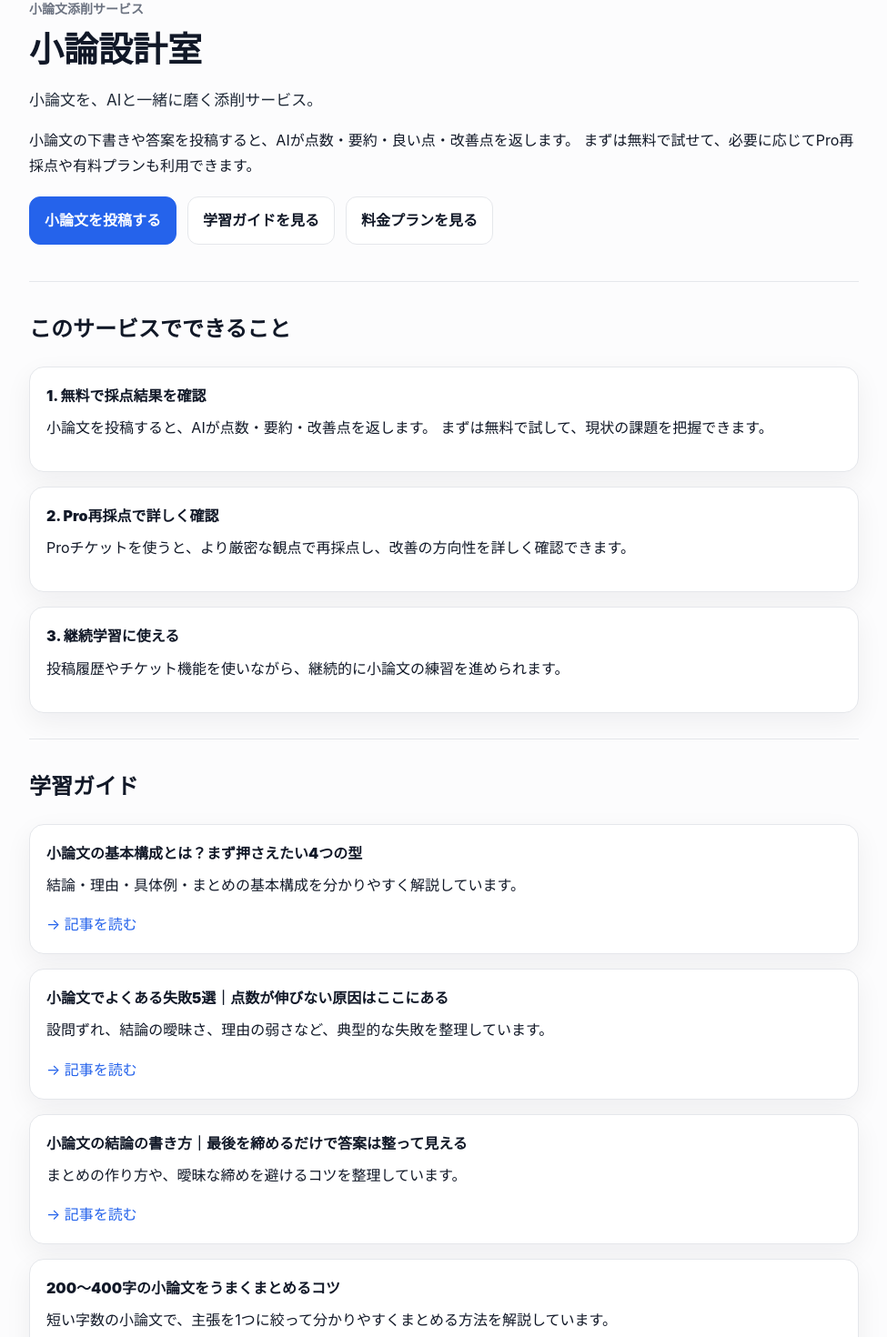
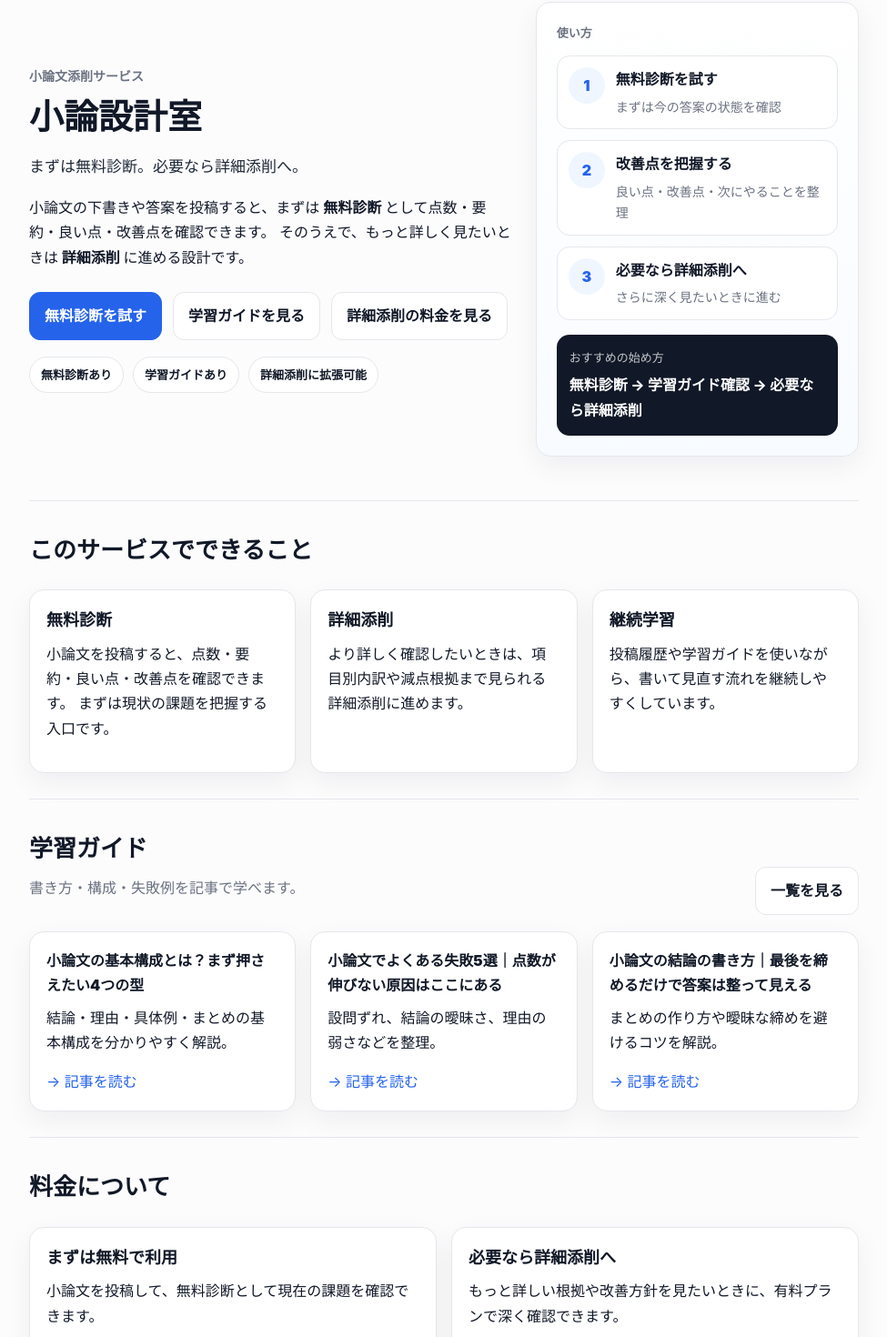
Before and after one commit to roromukuro-afk/shoron-rewarded-web, a Next.js app: page / in a window 1280 px wide. Shown: the part 151-1621 px from the top of the page at 91% size, without its empty margins (152-1127 px from the left). Built offline with nearby package versions, Linux system fonts and the light colour scheme.

Commit message:
align home page copy with free diagnostic and detailed review

```diff
--- a/app/page.tsx
+++ b/app/page.tsx
@@ -4,19 +4,38 @@ export default function HomePage() {
   return (
     <main>
       <div className="container">
-        <section style={{ padding: "40px 0 12px" }}>
+        <section style={{ padding: "44px 0 20px" }}>
+          <div
+            style={{
+              display: "grid",
+              gap: 24,
+              gridTemplateColumns: "1.2fr 0.8fr",
+              alignItems: "center",
+            }}
+          >
+            <div>
               <div className="page-eyebrow">小論文添削サービス</div>
-          <h1 className="page-title">小論設計室</h1>
-          <p className="page-lead">小論文を、AIと一緒に磨く添削サービス。</p>
 
-          <p style={{ marginTop: 12, fontSize: 16 }}>
-            小論文の下書きや答案を投稿すると、AIが点数・要約・良い点・改善点を返します。
-            まずは無料で試せて、必要に応じてPro再採点や有料プランも利用できます。
+              <h1 className="page-title" style={{ maxWidth: 700 }}>
+                小論設計室
+              </h1>
+
+              <p className="page-lead" style={{ maxWidth: 680 }}>
+                まずは無料診断。必要なら詳細添削へ。
               </p>
 
-          <div className="button-row">
+              <p style={{ marginTop: 14, fontSize: 16, maxWidth: 700 }}>
+                小論文の下書きや答案を投稿すると、まずは
+                <b> 無料診断 </b>
+                として点数・要約・良い点・改善点を確認できます。
+                そのうえで、もっと詳しく見たいときは
+                <b> 詳細添削 </b>
+                に進める設計です。
+              </p>
+
+              <div className="button-row" style={{ marginTop: 24 }}>
                 <Link href="/submit" className="button-primary">
-              小論文を投稿する
+                  無料診断を試す
                 </Link>
 
                 <Link href="/guide" className="button-secondary">
@@ -24,36 +43,164 @@ export default function HomePage() {
                 </Link>
 
                 <Link href="/billing" className="button-secondary">
-              料金プランを見る
+                  詳細添削の料金を見る
                 </Link>
+              </div>
+
+              <div
+                style={{
+                  display: "flex",
+                  gap: 10,
+                  flexWrap: "wrap",
+                  marginTop: 18,
+                }}
+              >
+                <span
+                  style={{
+                    background: "#fff",
+                    border: "1px solid var(--line)",
+                    borderRadius: 999,
+                    padding: "8px 12px",
+                    fontSize: 13,
+                    fontWeight: 700,
+                  }}
+                >
+                  無料診断あり
+                </span>
+                <span
+                  style={{
+                    background: "#fff",
+                    border: "1px solid var(--line)",
+                    borderRadius: 999,
+                    padding: "8px 12px",
+                    fontSize: 13,
+                    fontWeight: 700,
+                  }}
+                >
+                  学習ガイドあり
+                </span>
+                <span
+                  style={{
+                    background: "#fff",
+                    border: "1px solid var(--line)",
+                    borderRadius: 999,
+                    padding: "8px 12px",
+                    fontSize: 13,
+                    fontWeight: 700,
+                  }}
+                >
+                  詳細添削に拡張可能
+                </span>
+              </div>
+            </div>
+
+            <div>
+              <div
+                className="card"
+                style={{
+                  padding: 22,
+                  background: "linear-gradient(180deg, #ffffff 0%, #f8fbff 100%)",
+                }}
+              >
+                <div style={{ fontSize: 13, color: "var(--muted)", fontWeight: 700 }}>
+                  使い方
+                </div>
+
+                <div style={{ marginTop: 14, display: "grid", gap: 12 }}>
+                  {[
+                    ["1", "無料診断を試す", "まずは今の答案の状態を確認"],
+                    ["2", "改善点を把握する", "良い点・改善点・次にやることを整理"],
+                    ["3", "必要なら詳細添削へ", "さらに深く見たいときに進む"],
+                  ].map(([num, title, desc]) => (
+                    <div
+                      key={num}
+                      style={{
+                        display: "grid",
+                        gridTemplateColumns: "40px 1fr",
+                        gap: 12,
+                        alignItems: "start",
+                        padding: 12,
+                        border: "1px solid var(--line)",
+                        borderRadius: 14,
+                        background: "#fff",
+                      }}
+                    >
+                      <div
+                        style={{
+                          width: 40,
+                          height: 40,
+                          borderRadius: 999,
+                          background: "var(--accent-soft)",
+                          color: "var(--accent)",
+                          display: "flex",
+                          alignItems: "center",
+                          justifyContent: "center",
+                          fontWeight: 900,
+                        }}
+                      >
+                        {num}
+                      </div>
+
+                      <div>
+                        <div style={{ fontWeight: 900 }}>{title}</div>
+                        <div style={{ marginTop: 4, fontSize: 14, color: "var(--muted)" }}>
+                          {desc}
+                        </div>
+                      </div>
+                    </div>
+                  ))}
+                </div>
+
+                <div
+                  style={{
+                    marginTop: 16,
+                    padding: 14,
+                    borderRadius: 14,
+                    background: "#111827",
+                    color: "#fff",
+                  }}
+                >
+                  <div style={{ fontSize: 13, opacity: 0.75 }}>おすすめの始め方</div>
+                  <div style={{ marginTop: 6, fontWeight: 800 }}>
+                    無料診断 → 学習ガイド確認 → 必要なら詳細添削
+                  </div>
+                </div>
+              </div>
+            </div>
           </div>
         </section>
 
         <hr className="divider" />
 
         <section className="section">
-          <h2 style={{ fontSize: 24, fontWeight: 900 }}>このサービスでできること</h2>
+          <h2 style={{ fontSize: 26, fontWeight: 900 }}>このサービスでできること</h2>
 
-          <div className="card-grid" style={{ marginTop: 16 }}>
+          <div
+            className="card-grid"
+            style={{
+              marginTop: 18,
+              gridTemplateColumns: "repeat(auto-fit, minmax(240px, 1fr))",
+            }}
+          >
             <div className="card">
-              <div style={{ fontWeight: 900 }}>1. 無料で採点結果を確認</div>
+              <div style={{ fontWeight: 900, fontSize: 18 }}>無料診断</div>
               <p style={{ marginTop: 8 }}>
-                小論文を投稿すると、AIが点数・要約・改善点を返します。
-                まずは無料で試して、現状の課題を把握できます。
+                小論文を投稿すると、点数・要約・良い点・改善点を確認できます。
+                まずは現状の課題を把握する入口です。
               </p>
             </div>
 
             <div className="card">
-              <div style={{ fontWeight: 900 }}>2. Pro再採点で詳しく確認</div>
+              <div style={{ fontWeight: 900, fontSize: 18 }}>詳細添削</div>
               <p style={{ marginTop: 8 }}>
-                Proチケットを使うと、より厳密な観点で再採点し、改善の方向性を詳しく確認できます。
+                より詳しく確認したいときは、項目別内訳や減点根拠まで見られる詳細添削に進めます。
               </p>
             </div>
 
             <div className="card">
-              <div style={{ fontWeight: 900 }}>3. 継続学習に使える</div>
+              <div style={{ fontWeight: 900, fontSize: 18 }}>継続学習</div>
               <p style={{ marginTop: 8 }}>
-                投稿履歴やチケット機能を使いながら、継続的に小論文の練習を進められます。
+                投稿履歴や学習ガイドを使いながら、書いて見直す流れを継続しやすくしています。
               </p>
             </div>
           </div>
@@ -62,15 +209,40 @@ export default function HomePage() {
         <hr className="divider" />
 
         <section className="section">
-          <h2 style={{ fontSize: 24, fontWeight: 900 }}>学習ガイド</h2>
+          <div
+            style={{
+              display: "flex",
+              justifyContent: "space-between",
+              alignItems: "end",
+              gap: 16,
+              flexWrap: "wrap",
+            }}
+          >
+            <div>
+              <h2 style={{ fontSize: 26, fontWeight: 900, margin: 0 }}>学習ガイド</h2>
+              <p className="muted" style={{ marginTop: 8 }}>
+                書き方・構成・失敗例を記事で学べます。
+              </p>
+            </div>
 
-          <div className="card-grid" style={{ marginTop: 16 }}>
+            <Link href="/guide" className="button-secondary">
+              一覧を見る
+            </Link>
+          </div>
+
+          <div
+            className="card-grid"
+            style={{
+              marginTop: 18,
+              gridTemplateColumns: "repeat(auto-fit, minmax(260px, 1fr))",
+            }}
+          >
             <div className="card">
               <div style={{ fontWeight: 900 }}>
                 小論文の基本構成とは？まず押さえたい4つの型
               </div>
               <p style={{ marginTop: 8 }}>
-                結論・理由・具体例・まとめの基本構成を分かりやすく解説しています。
+                結論・理由・具体例・まとめの基本構成を分かりやすく解説。
               </p>
               <div style={{ marginTop: 12 }}>
                 <Link href="/guide/essay-structure">→ 記事を読む</Link>
@@ -82,7 +254,7 @@ export default function HomePage() {
                 小論文でよくある失敗5選｜点数が伸びない原因はここにある
               </div>
               <p style={{ marginTop: 8 }}>
-                設問ずれ、結論の曖昧さ、理由の弱さなど、典型的な失敗を整理しています。
+                設問ずれ、結論の曖昧さ、理由の弱さなどを整理。
               </p>
               <div style={{ marginTop: 12 }}>
                 <Link href="/guide/common-mistakes">→ 記事を読む</Link>
@@ -94,56 +266,11 @@ export default function HomePage() {
                 小論文の結論の書き方｜最後を締めるだけで答案は整って見える
               </div>
               <p style={{ marginTop: 8 }}>
-                まとめの作り方や、曖昧な締めを避けるコツを整理しています。
+                まとめの作り方や曖昧な締めを避けるコツを解説。
               </p>
               <div style={{ marginTop: 12 }}>
                 <Link href="/guide/how-to-write-conclusion">→ 記事を読む</Link>
               </div>
-            </div>
-
-            <div className="card">
-              <div style={{ fontWeight: 900 }}>
-                200〜400字の小論文をうまくまとめるコツ
-              </div>
-              <p style={{ marginTop: 8 }}>
-                短い字数の小論文で、主張を1つに絞って分かりやすくまとめる方法を解説しています。
-              </p>
-              <div style={{ marginTop: 12 }}>
-                <Link href="/guide/how-to-write-200-400">→ 記事を読む</Link>
-              </div>
-            </div>
-
-            <div className="card">
-              <div style={{ fontWeight: 900 }}>
-                小論文でよく出るテーマ例｜まず押さえたい頻出分野
-              </div>
-              <p style={{ marginTop: 8 }}>
-                教育、AI、環境、福祉、地域、多様性など、小論文でよく問われるテーマを整理しています。
-              </p>
-              <div style={{ marginTop: 12 }}>
-                <Link href="/guide/common-themes">→ 記事を読む</Link>
-              </div>
-            </div>
-          </div>
-
-          <div style={{ marginTop: 16 }}>
-            <Link href="/guide" className="button-secondary">
-              学習ガイド一覧へ
-            </Link>
-          </div>
-        </section>
-
-        <hr className="divider" />
-
-        <section className="section">
-          <h2 style={{ fontSize: 24, fontWeight: 900 }}>料金について</h2>
-          <div className="card" style={{ marginTop: 16 }}>
-            <p>
-              本サービスには、無料で使える機能と、有料のチケット・プランがあります。
-              詳細は料金ページで確認できます。
-            </p>
-            <div style={{ marginTop: 12 }}>
-              <Link href="/billing">→ 料金プランを見る</Link>
             </div>
           </div>
         </section>
@@ -151,15 +278,40 @@ export default function HomePage() {
         <hr className="divider" />
 
         <section className="section">
-          <h2 style={{ fontSize: 24, fontWeight: 900 }}>主なページ</h2>
-          <div className="card" style={{ marginTop: 16 }}>
+          <h2 style={{ fontSize: 26, fontWeight: 900 }}>料金について</h2>
+
           <div
+            className="card-grid"
             style={{
-                display: "flex",
-                gap: 12,
-                flexWrap: "wrap",
+              marginTop: 18,
+              gridTemplateColumns: "repeat(auto-fit, minmax(280px, 1fr))",
             }}
           >
+            <div className="card">
+              <div style={{ fontWeight: 900, fontSize: 18 }}>まずは無料で利用</div>
+              <p style={{ marginTop: 8 }}>
+                小論文を投稿して、無料診断として現在の課題を確認できます。
+              </p>
+            </div>
+
+            <div className="card">
+              <div style={{ fontWeight: 900, fontSize: 18 }}>必要なら詳細添削へ</div>
+              <p style={{ marginTop: 8 }}>
+                もっと詳しい根拠や改善方針を見たいときに、有料プランで深く確認できます。
+              </p>
+              <div style={{ marginTop: 12 }}>
+                <Link href="/billing">→ 料金プランを見る</Link>
+              </div>
+            </div>
+          </div>
+        </section>
+
+        <hr className="divider" />
+
+        <section className="section">
+          <h2 style={{ fontSize: 26, fontWeight: 900 }}>主なページ</h2>
+          <div className="card" style={{ marginTop: 16 }}>
+            <div style={{ display: "flex", gap: 12, flexWrap: "wrap" }}>
               <Link href="/submit">/submit</Link>
               <Link href="/dashboard">/dashboard</Link>
               <Link href="/billing">/billing</Link>
```
Lines whose indentation alone changed are shown as unchanged.
